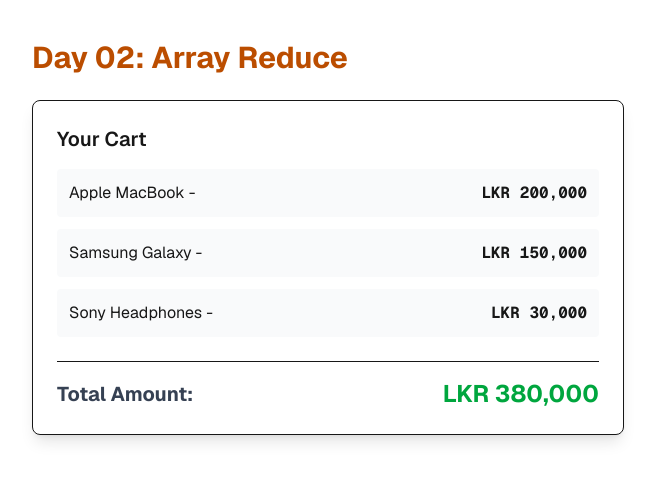
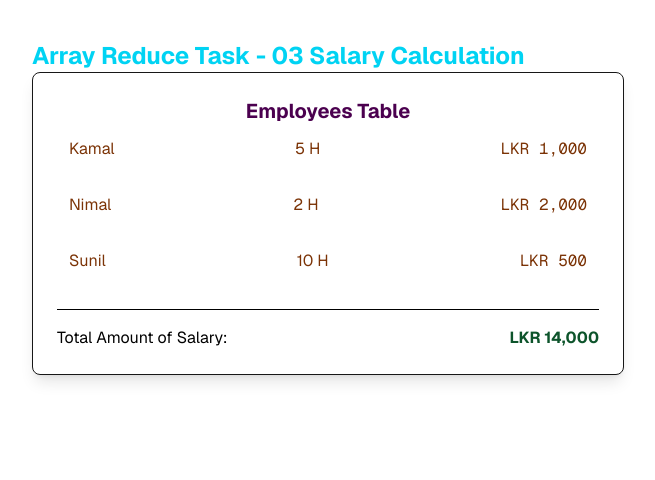
Before and after one commit to iratnayak/js-mastery-drills, a Next.js app: page /day-02 in a window 1280 px wide. Shown: the top 480 px of the page, without its empty margins (312-967 px from the left). Built offline with nearby package versions, Linux system fonts and the light colour scheme.

Commit message:
Update: Task 03 Array Reduce

```diff
--- a/src/app/day-02/page.tsx
+++ b/src/app/day-02/page.tsx
@@ -1,44 +1,45 @@
 "use client";
 import React, { useState } from "react";
 
-function DayTow() {
-  const [cart, setCart] = useState([
-    { id: 1, name: "Apple MacBook", price: 200000 },
-    { id: 2, name: "Samsung Galaxy", price: 150000 },
-    { id: 3, name: "Sony Headphones", price: 30000 },
+function TaskThree() {
+  const [emp, setEmp] = useState([
+    { id: 1, name: "Kamal", hours: 5, rate: 1000 },
+    { id: 2, name: "Nimal", hours: 2, rate: 2000 },
+    { id: 3, name: "Sunil", hours: 10, rate: 500 },
   ]);
 
-  // Using Reduce to Calculate Total
-  const calculateTotal = () => {
-    return cart.reduce((acc, item) => {
-      return acc + item.price;
+  const calculateTotalOT = () => {
+    return emp.reduce((acc, item) => {
+      return acc + item.hours * item.rate;
     }, 0);
   };
   return (
     <div className="p-10 font-sans max-w-2xl mx-auto">
-      <h1 className="text-3xl font-bold text-amber-700 mb-6">
-        Day 02: Array Reduce
+      <h1 className="text-2xl font-bold text-cyan-400">
+        Array Reduce Task - 03 Salary Calculation
       </h1>
-      <div className="border p-6 rounded-lg shadow-lg bg-white">
-        <h2 className="text-xl font-semibold mb-4">Your Cart</h2>
-        <div className="space-y-3 mb-6">
-          {cart.map((item) => (
+      <div className="border  p-6 rounded-lg shadow-lg bg-white">
+        <h2 className="flex justify-center items-center text-xl font-bold text-fuchsia-950 ">
+          Employees Table
+        </h2>
+        <div className="space-y-2 mb-6">
+          {emp.map((item) => (
             <div
               key={item.id}
-              className="flex justify-between p-3 bg-gray-50 rounded"
+              className="flex justify-between p-3 text-amber-900 rounded"
             >
-              <span>{item.name} - </span>
-              <span className="font-mono font-bold">
-                LKR {item.price.toLocaleString()}
+              <span>{item.name}</span>
+              <span>{item.hours} H</span>
+              <span className="font-mono">
+                LKR {item.rate.toLocaleString()}
               </span>
             </div>
           ))}
         </div>
-
-        <div className="flex justify-between items-center border-t pt-4">
-          <span className="text-xl font-bold text-gray-700">Total Amount:</span>
-          <span className="text-2xl font-bold text-green-600">
-            LKR {calculateTotal().toLocaleString()}
+        <div className="flex justify-between items-center border-t border-black pt-4">
+          <span className="text-black">Total Amount of Salary:</span>
+          <span className="text-green-900 font-bold">
+            LKR {calculateTotalOT().toLocaleString()}
           </span>
         </div>
       </div>
@@ -46,4 +47,4 @@
   );
 }
 
-export default DayTow;
+export default TaskThree;
--- /dev/null
+++ b/src/app/day-02/task03.tsx
@@ -0,0 +1,52 @@
+
+
+////
+"use client";
+import React, { useState } from "react";
+
+function DayTow() {
+  const [cart, setCart] = useState([
+    { id: 1, name: "Apple MacBook", price: 200000 },
+    { id: 2, name: "Samsung Galaxy", price: 150000 },
+    { id: 3, name: "Sony Headphones", price: 30000 },
+  ]);
+
+  // Using Reduce to Calculate Total
+  const calculateTotal = () => {
+    return cart.reduce((acc, item) => {
+      return acc + item.price;
+    }, 0);
+  };
+  return (
+    <div className="p-10 font-sans max-w-2xl mx-auto">
+      <h1 className="text-3xl font-bold text-amber-700 mb-6">
+        Day 02: Array Reduce
+      </h1>
+      <div className="border p-6 rounded-lg shadow-lg bg-white">
+        <h2 className="text-xl font-semibold mb-4">Your Cart</h2>
+        <div className="space-y-3 mb-6">
+          {cart.map((item) => (
+            <div
+              key={item.id}
+              className="flex justify-between p-3 bg-gray-50 rounded"
+            >
+              <span>{item.name} - </span>
+              <span className="font-mono font-bold">
+                LKR {item.price.toLocaleString()}
+              </span>
+            </div>
+          ))}
+        </div>
+
+        <div className="flex justify-between items-center border-t pt-4">
+          <span className="text-xl font-bold text-gray-700">Total Amount:</span>
+          <span className="text-2xl font-bold text-green-600">
+            LKR {calculateTotal().toLocaleString()}
+          </span>
+        </div>
+      </div>
+    </div>
+  );
+}
+
+export default DayTow;
```
